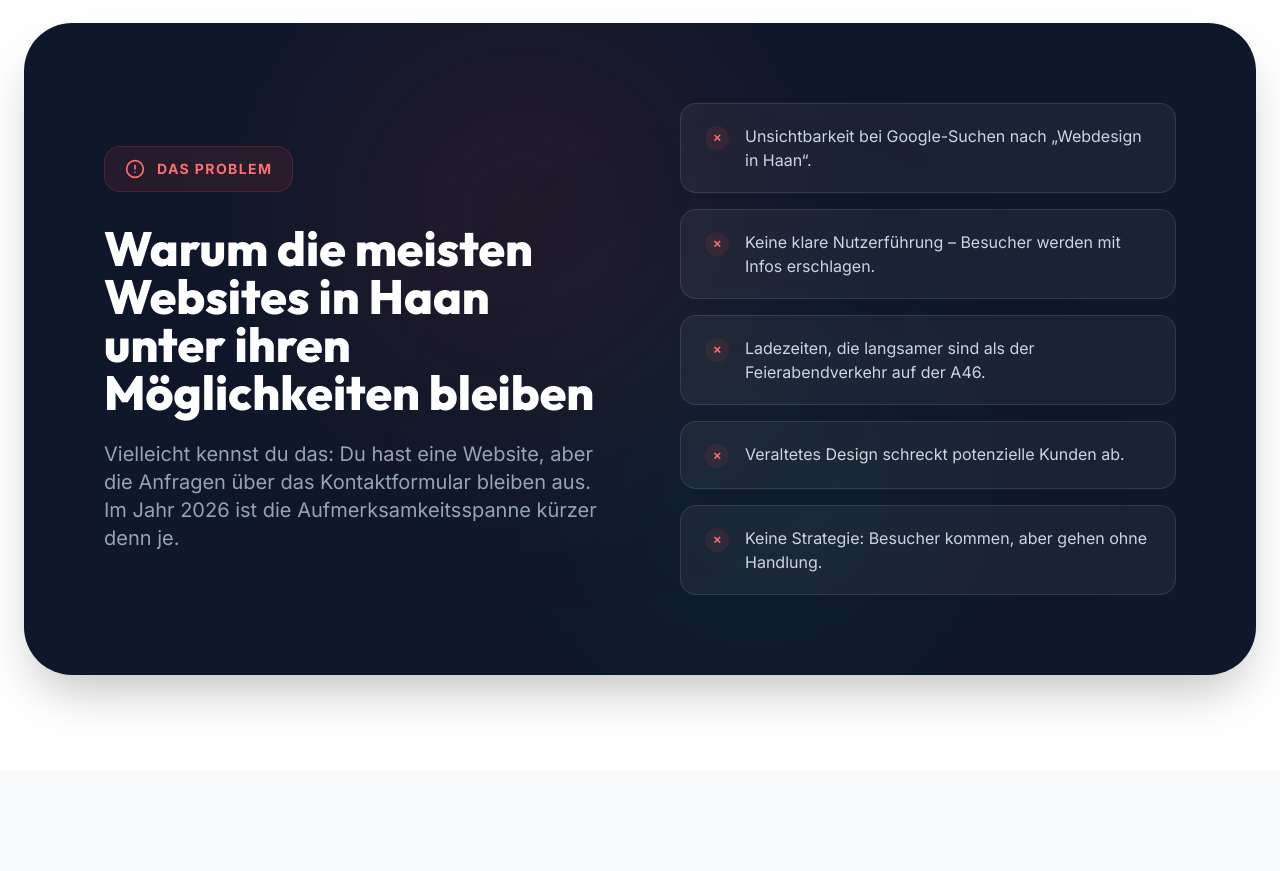
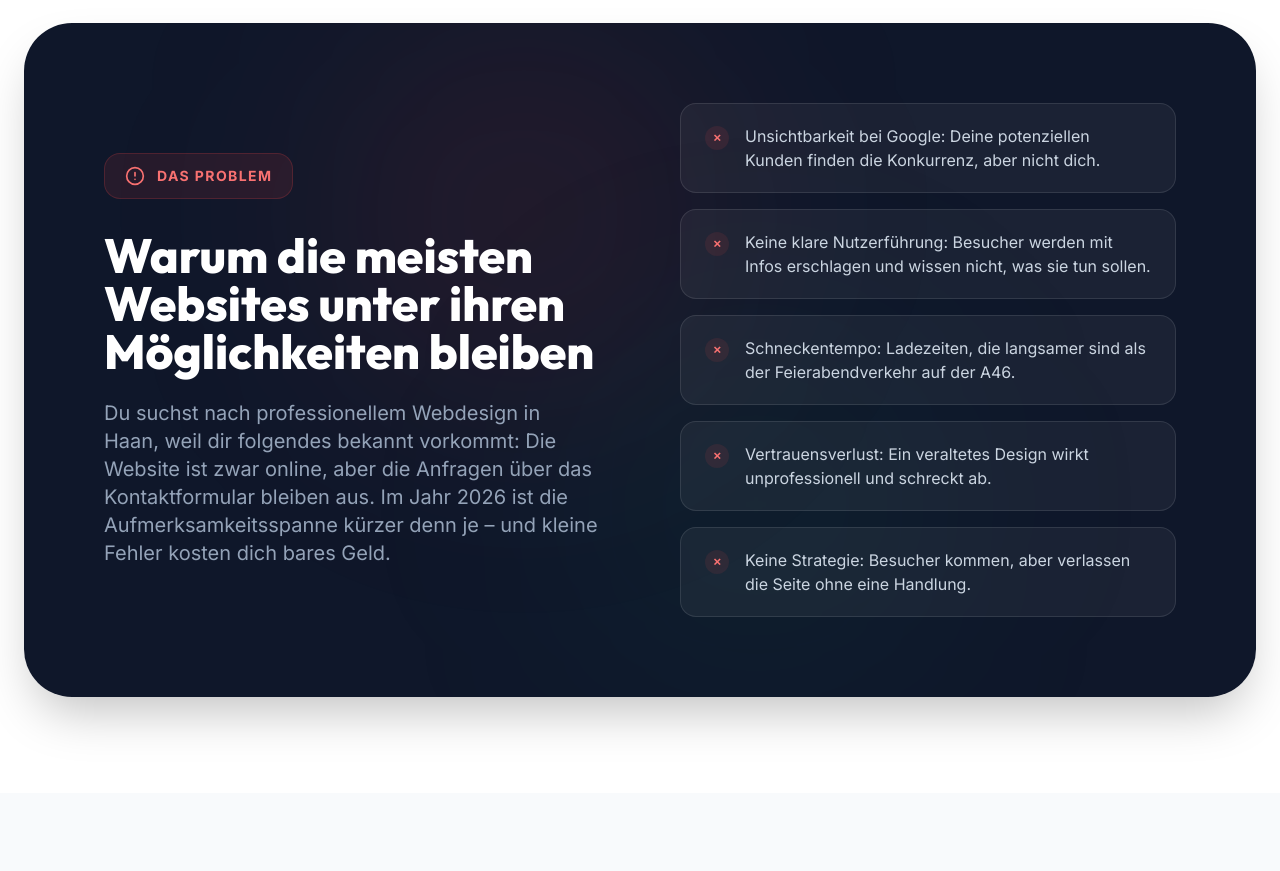
Before and after one commit to timmsug-source/website-linkedin, a Next.js app: page /webdesign/haan in a window 1280 px wide. Shown: the part 860-1731 px from the top of the page. Built offline with nearby package versions, Linux system fonts and the light colour scheme.

Commit message:
Content: Update Problem section for Haan LP and uppercase badge

```diff
--- a/src/app/(marketing)/webdesign/haan/page.tsx
+++ b/src/app/(marketing)/webdesign/haan/page.tsx
@@ -27,14 +27,14 @@ const haanService = {
     { value: "1–2 Wo.", label: "bis sie live ist" },
     { value: "100 %", label: "PageSpeed Score" },
   ],
-  problemHeadline: "Warum die meisten Websites in Haan unter ihren Möglichkeiten bleiben",
-  problemSubline: "Vielleicht kennst du das: Du hast eine Website, aber die Anfragen über das Kontaktformular bleiben aus. Im Jahr 2026 ist die Aufmerksamkeitsspanne kürzer denn je.",
+  problemHeadline: "Warum die meisten Websites unter ihren Möglichkeiten bleiben",
+  problemSubline: "Du suchst nach professionellem Webdesign in Haan, weil dir folgendes bekannt vorkommt: Die Website ist zwar online, aber die Anfragen über das Kontaktformular bleiben aus. Im Jahr 2026 ist die Aufmerksamkeitsspanne kürzer denn je – und kleine Fehler kosten dich bares Geld.",
   problemPoints: [
-    "Unsichtbarkeit bei Google-Suchen nach „Webdesign in Haan“.",
-    "Keine klare Nutzerführung – Besucher werden mit Infos erschlagen.",
-    "Ladezeiten, die langsamer sind als der Feierabendverkehr auf der A46.",
-    "Veraltetes Design schreckt potenzielle Kunden ab.",
-    "Keine Strategie: Besucher kommen, aber gehen ohne Handlung."
+    "Unsichtbarkeit bei Google: Deine potenziellen Kunden finden die Konkurrenz, aber nicht dich.",
+    "Keine klare Nutzerführung: Besucher werden mit Infos erschlagen und wissen nicht, was sie tun sollen.",
+    "Schneckentempo: Ladezeiten, die langsamer sind als der Feierabendverkehr auf der A46.",
+    "Vertrauensverlust: Ein veraltetes Design wirkt unprofessionell und schreckt ab.",
+    "Keine Strategie: Besucher kommen, aber verlassen die Seite ohne eine Handlung."
   ],
   solutionHeadline: "Die Lösung: Der Funnel-Ansatz – Webdesign mit psychologischer Tiefe",
   solution: "Mein Ansatz für Webdesign in Haan geht weit über das Visuelle hinaus. Ich kombiniere modernes Design mit Verkaufspsychologie und modernster Technik.",
--- a/src/components/service/ServiceProblem.tsx
+++ b/src/components/service/ServiceProblem.tsx
@@ -25,7 +25,7 @@ export function ServiceProblem({ service }: { service: Service }) {
               <div className="inline-flex items-center gap-3 bg-red-500/10 border border-red-500/20 rounded-2xl px-5 py-3 mb-8">
                 <AlertCircle size={20} className="text-red-400" aria-hidden="true" />
                 <span className="text-red-400 font-bold text-sm uppercase tracking-widest">
-                  Das Problem
+                  DAS PROBLEM
                 </span>
               </div>
 
```
